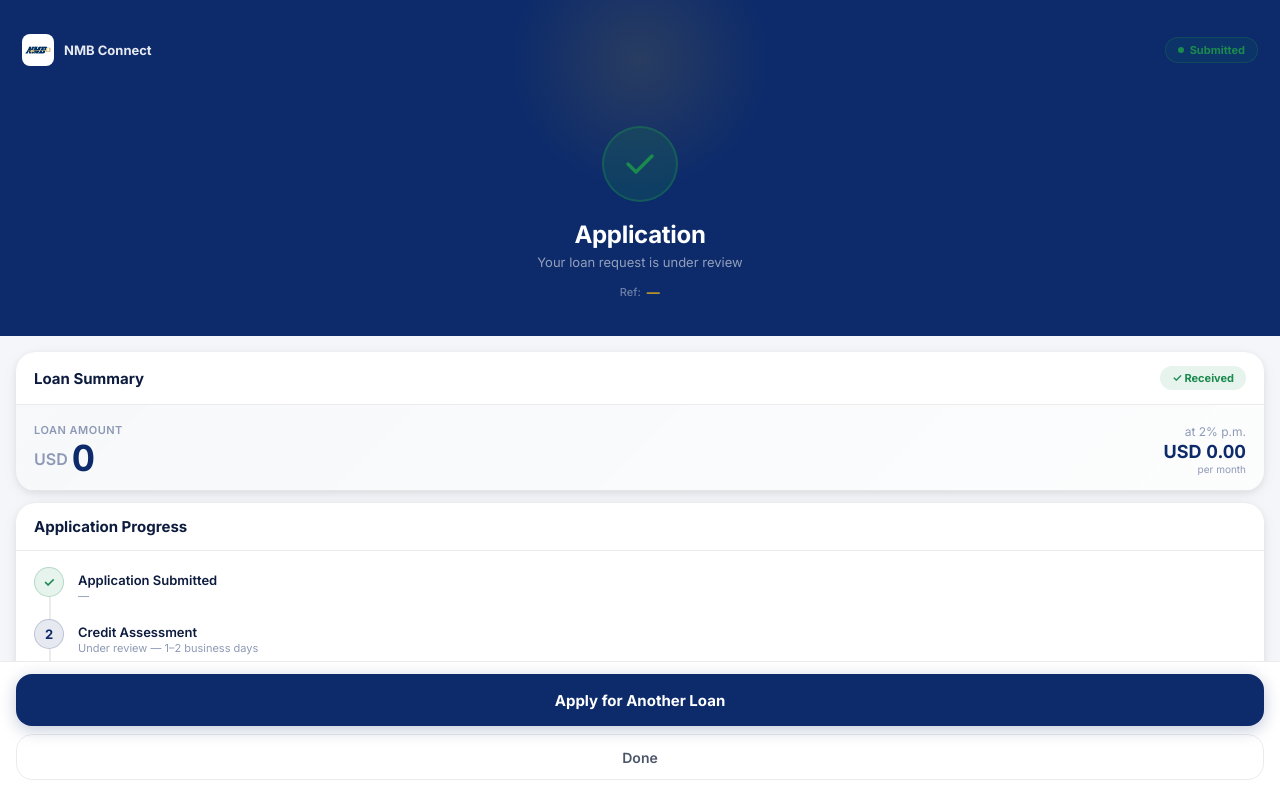
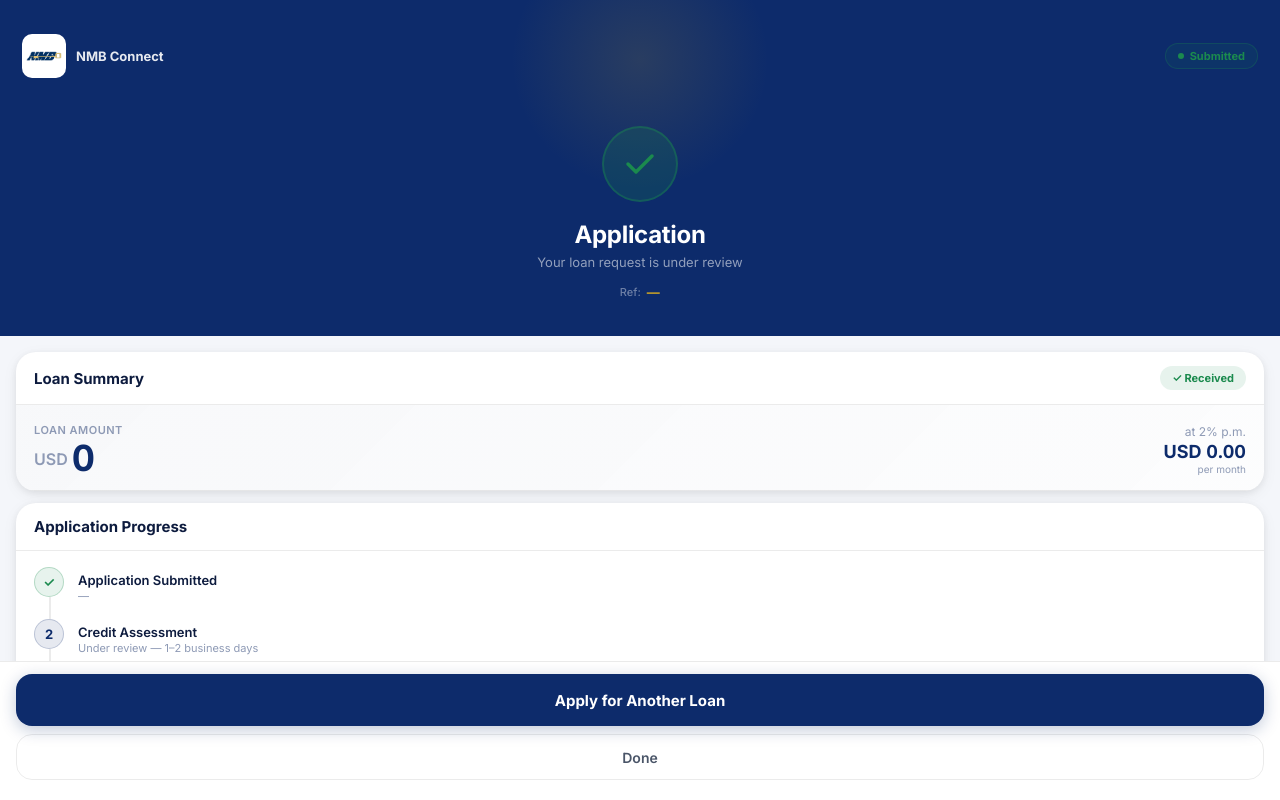
Before and after one commit to Lenkartel/NMBZCONNECT, a website: page thankyou.html in a window 1280 px wide. Drawn offline with Linux system fonts and the light colour scheme.

Commit message:
Update thankyou.html

```diff
--- a/thankyou.html
+++ b/thankyou.html
@@ -53,8 +53,8 @@ html,body{font-family:var(--f);background:var(--bg);color:var(--tx1);-webkit-fon
 .hero::before{content:'';position:absolute;top:-80px;left:50%;transform:translateX(-50%);width:280px;height:280px;border-radius:50%;background:radial-gradient(circle,rgba(201,162,39,.15),transparent 65%);pointer-events:none}
 .hero-top{position:absolute;top:calc(var(--sb) + env(safe-area-inset-top,0px) + 10px);left:22px;right:22px;display:flex;align-items:center;justify-content:space-between}
 .hero-logo-wrap{display:flex;align-items:center;gap:10px}
-.hero-logo{width:32px;height:32px;border-radius:8px;background:#fff;display:flex;align-items:center;justify-content:center;overflow:hidden}
-.hero-logo img{width:26px;object-fit:contain}
+.hero-logo{width:44px;height:44px;border-radius:10px;background:#fff;display:flex;align-items:center;justify-content:center;overflow:hidden}
+.hero-logo img{width:36px;object-fit:contain}
 .hero-brand-txt{font-size:13px;font-weight:700;color:rgba(255,255,255,.9)}
 .status-chip{display:flex;align-items:center;gap:6px;background:var(--ok2);border-radius:var(--rp);padding:5px 12px;font-size:11px;font-weight:700;color:var(--ok);border:1px solid rgba(27,138,78,.25)}
 .status-dot{width:6px;height:6px;border-radius:50%;background:var(--ok);animation:pdot 2s ease-in-out infinite}
```
